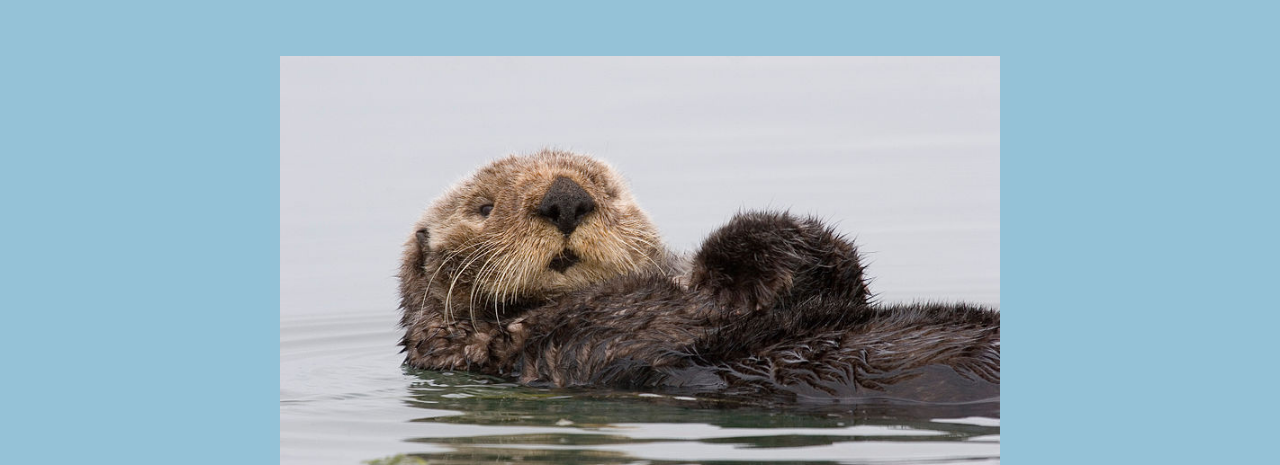
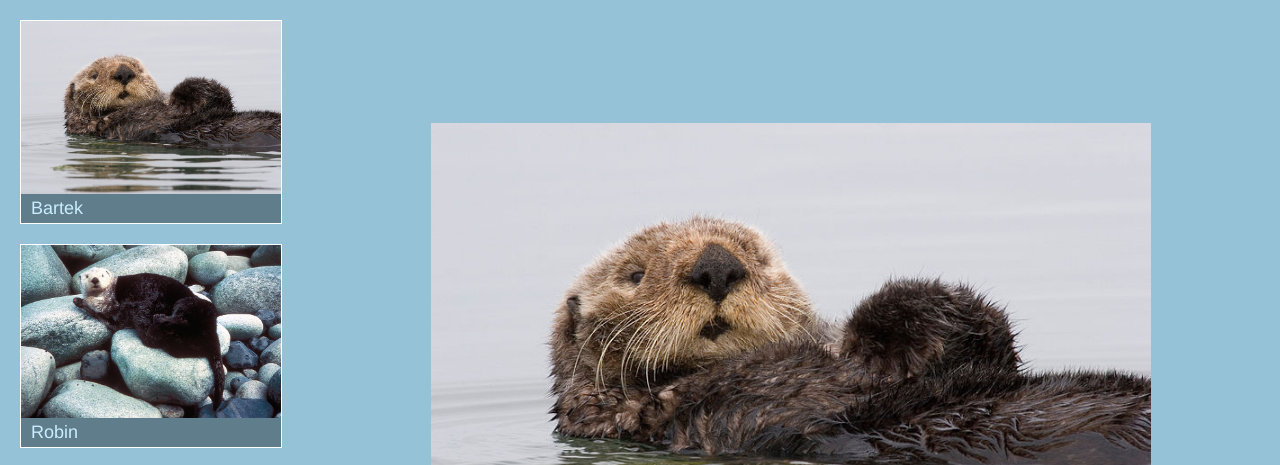
Before and after one commit to fogelkuba/wydrowisko, a plain HTML site: page index.html in a window 1280 px wide. Shown: the part 82-547 px from the top of the page. Drawn offline with Linux system fonts and the light colour scheme.

Commit message:
rozdzial 5 ukonczony

```diff
--- a/index.html
+++ b/index.html
@@ -6,6 +6,7 @@ browser-sync start --server --files "style/*.css, *.html"
 
 <head>
     <meta charset="utf-8">
+    <meta name="viewport" content="width=device-width, initial-scale=1 ">
     <title>Wydrowisko</title>
     <link href="https://fonts.googleapis.com/css?family=Rock+Salt" rel="stylesheet">
     <link rel="stylesheet" href="style/normalize.css">
--- a/style/style.css
+++ b/style/style.css
@@ -103,5 +103,23 @@ a{
     /*font-family: 'wiatr';*/
     font-family: 'Rock Salt', cursive;
     text-shadow: rgba(0,0,0,0.9) 1px 2px 10px;
+}
+@media all and (min-width: 768px){
+    .main-content{
+        flex-direction: row;
+        overflow: hidden;
+    }
+    .thumbnail-list{
+        flex-direction: column;
+        order: 0;
+        margin-left: 20px;
 
+    }
+    .list-element{
+        max-width: 260px;
+        margin-right: 20px;
+    }
+    .list-element + .list-element{
+        margin-top: 20px;
+    }
 }
```
